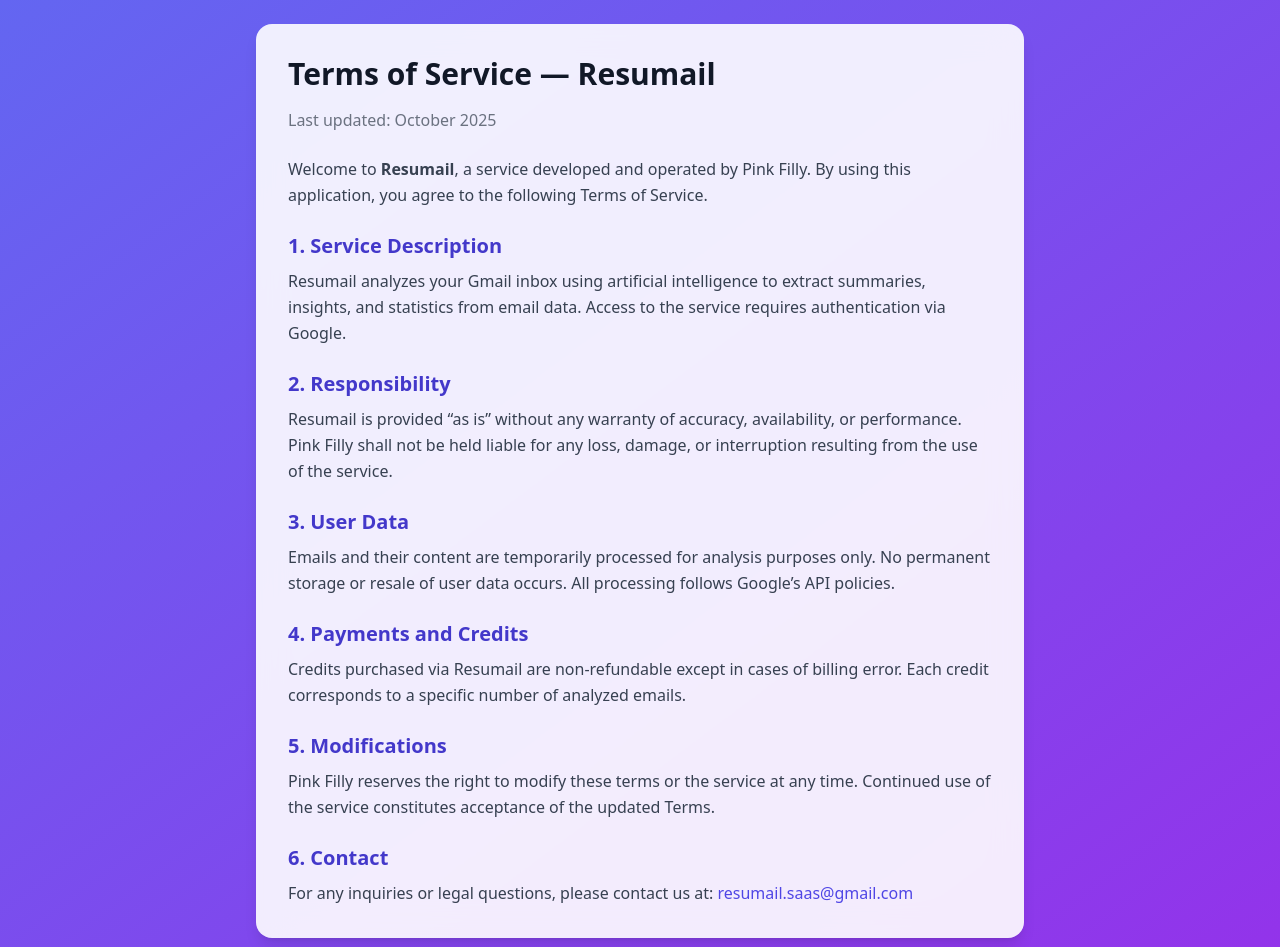
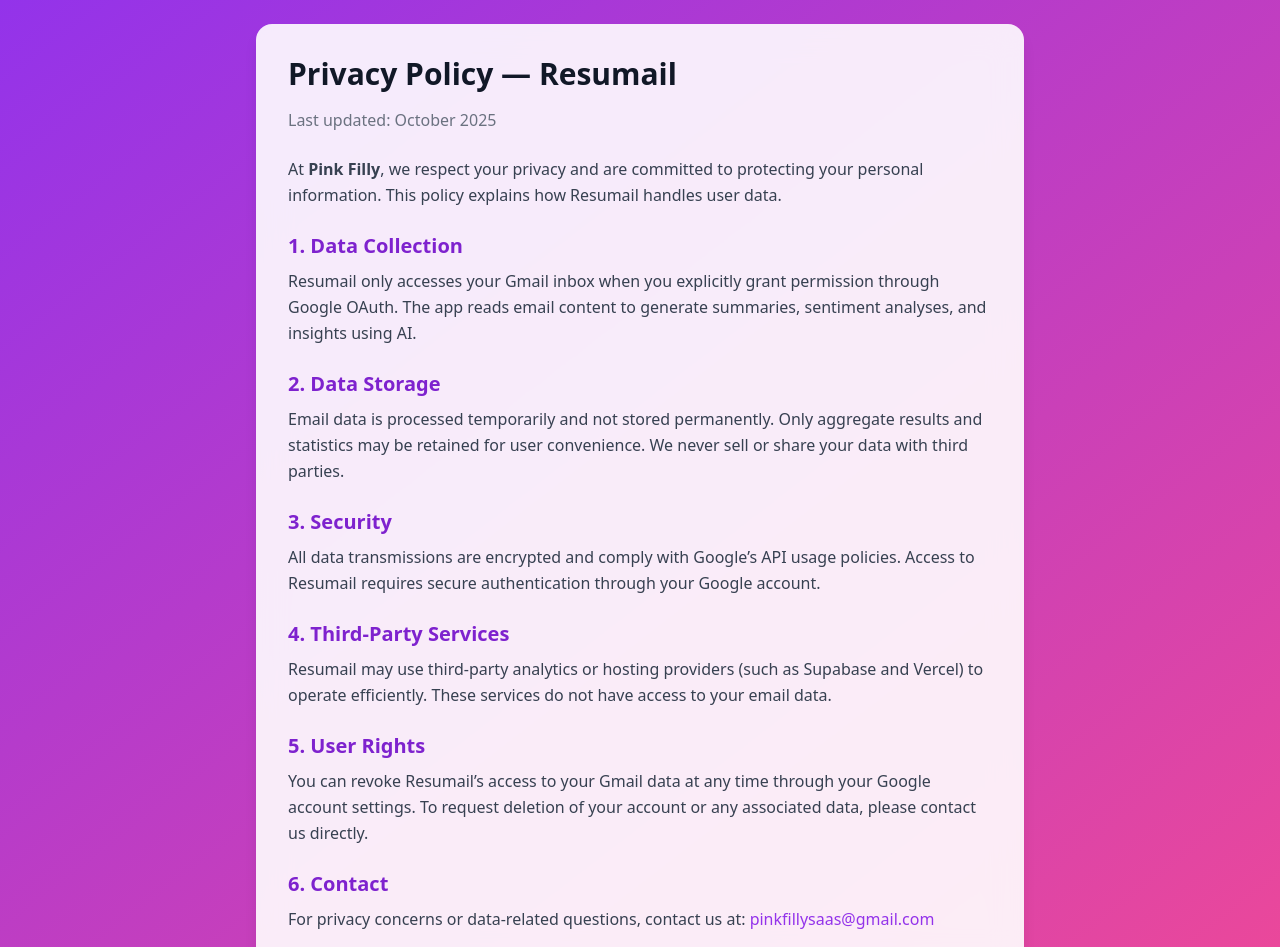
Before and after one commit to FizdeFabre/Resumail, a React (Vite) app: page /privacy in a window 1280 px wide. Shown: the top 947 px of the page. Built offline with nearby package versions, Linux system fonts and the light colour scheme; no server answers.

Commit message:
War. War never changes

```diff
--- a/src/pages/privacy.jsx
+++ b/src/pages/privacy.jsx
@@ -2,67 +2,69 @@ import React from "react";
 
 export default function Privacy() {
   return (
-    <div className="min-h-screen bg-gradient-to-br from-indigo-500 to-purple-600 flex items-center justify-center p-6">
+    <div className="min-h-screen bg-gradient-to-br from-purple-600 to-pink-500 flex items-center justify-center p-6">
       <div className="bg-white/90 backdrop-blur-lg rounded-2xl shadow-lg max-w-3xl w-full p-8">
-        <h1 className="text-3xl font-bold text-gray-900 mb-4">Terms of Service — Resumail</h1>
+        <h1 className="text-3xl font-bold text-gray-900 mb-4">Privacy Policy — Resumail</h1>
         <p className="text-gray-500 mb-6">Last updated: October 2025</p>
 
         <div className="space-y-6 text-gray-700 leading-relaxed">
           <p>
-            Welcome to <strong>Resumail</strong>, a service developed and operated by Pink Filly.
-            By using this application, you agree to the following Terms of Service.
+            At <strong>Pink Filly</strong>, we respect your privacy and are committed to protecting
+            your personal information. This policy explains how Resumail handles user data.
           </p>
 
           <section>
-            <h2 className="text-xl font-semibold text-indigo-700 mb-2">1. Service Description</h2>
+            <h2 className="text-xl font-semibold text-purple-700 mb-2">1. Data Collection</h2>
             <p>
-              Resumail analyzes your Gmail inbox using artificial intelligence to extract summaries,
-              insights, and statistics from email data. Access to the service requires authentication via Google.
+              Resumail only accesses your Gmail inbox when you explicitly grant permission
+              through Google OAuth. The app reads email content to generate summaries,
+              sentiment analyses, and insights using AI.
             </p>
           </section>
 
           <section>
-            <h2 className="text-xl font-semibold text-indigo-700 mb-2">2. Responsibility</h2>
+            <h2 className="text-xl font-semibold text-purple-700 mb-2">2. Data Storage</h2>
             <p>
-              Resumail is provided “as is” without any warranty of accuracy, availability, or performance.
-              Pink Filly shall not be held liable for any loss, damage, or interruption resulting from the use of the service.
+              Email data is processed temporarily and not stored permanently.
+              Only aggregate results and statistics may be retained for user convenience.
+              We never sell or share your data with third parties.
             </p>
           </section>
 
           <section>
-            <h2 className="text-xl font-semibold text-indigo-700 mb-2">3. User Data</h2>
+            <h2 className="text-xl font-semibold text-purple-700 mb-2">3. Security</h2>
             <p>
-              Emails and their content are temporarily processed for analysis purposes only.
-              No permanent storage or resale of user data occurs. All processing follows Google’s API policies.
+              All data transmissions are encrypted and comply with Google’s API usage policies.
+              Access to Resumail requires secure authentication through your Google account.
             </p>
           </section>
 
           <section>
-            <h2 className="text-xl font-semibold text-indigo-700 mb-2">4. Payments and Credits</h2>
+            <h2 className="text-xl font-semibold text-purple-700 mb-2">4. Third-Party Services</h2>
             <p>
-              Credits purchased via Resumail are non-refundable except in cases of billing error.
-              Each credit corresponds to a specific number of analyzed emails.
+              Resumail may use third-party analytics or hosting providers (such as Supabase and Vercel)
+              to operate efficiently. These services do not have access to your email data.
             </p>
           </section>
 
           <section>
-            <h2 className="text-xl font-semibold text-indigo-700 mb-2">5. Modifications</h2>
+            <h2 className="text-xl font-semibold text-purple-700 mb-2">5. User Rights</h2>
             <p>
-              Pink Filly reserves the right to modify these terms or the service at any time.
-              Continued use of the service constitutes acceptance of the updated Terms.
+              You can revoke Resumail’s access to your Gmail data at any time through your
+              Google account settings. To request deletion of your account or any associated data,
+              please contact us directly.
             </p>
           </section>
 
           <section>
-            <h2 className="text-xl font-semibold text-indigo-700 mb-2">6. Contact</h2>
+            <h2 className="text-xl font-semibold text-purple-700 mb-2">6. Contact</h2>
             <p>
-              For any inquiries or legal questions, please contact us at:{" "}
+              For privacy concerns or data-related questions, contact us at:{" "}
               <a
-                href="mailto:resumail.saas@gmail.com"
-                className="text-indigo-600 hover:underline font-medium"
+                href="mailto:pinkfillysaas@gmail.com"
+                className="text-purple-600 hover:underline font-medium"
               >
-                resumail.saas@gmail.com
-
+                pinkfillysaas@gmail.com
               </a>
             </p>
           </section>
--- a/src/pages/terms.jsx
+++ b/src/pages/terms.jsx
@@ -58,11 +58,10 @@ export default function Terms() {
             <p>
               For any inquiries or legal questions, please contact us at:{" "}
               <a
-                href="mailto:resumail.saas@gmail.com"
+                href="mailto:pinkfillysaas@gmail.com"
                 className="text-indigo-600 hover:underline font-medium"
               >
-               resumail.saas@gmail.com
-
+                pinkfillysaas@gmail.com
               </a>
             </p>
           </section>
```
